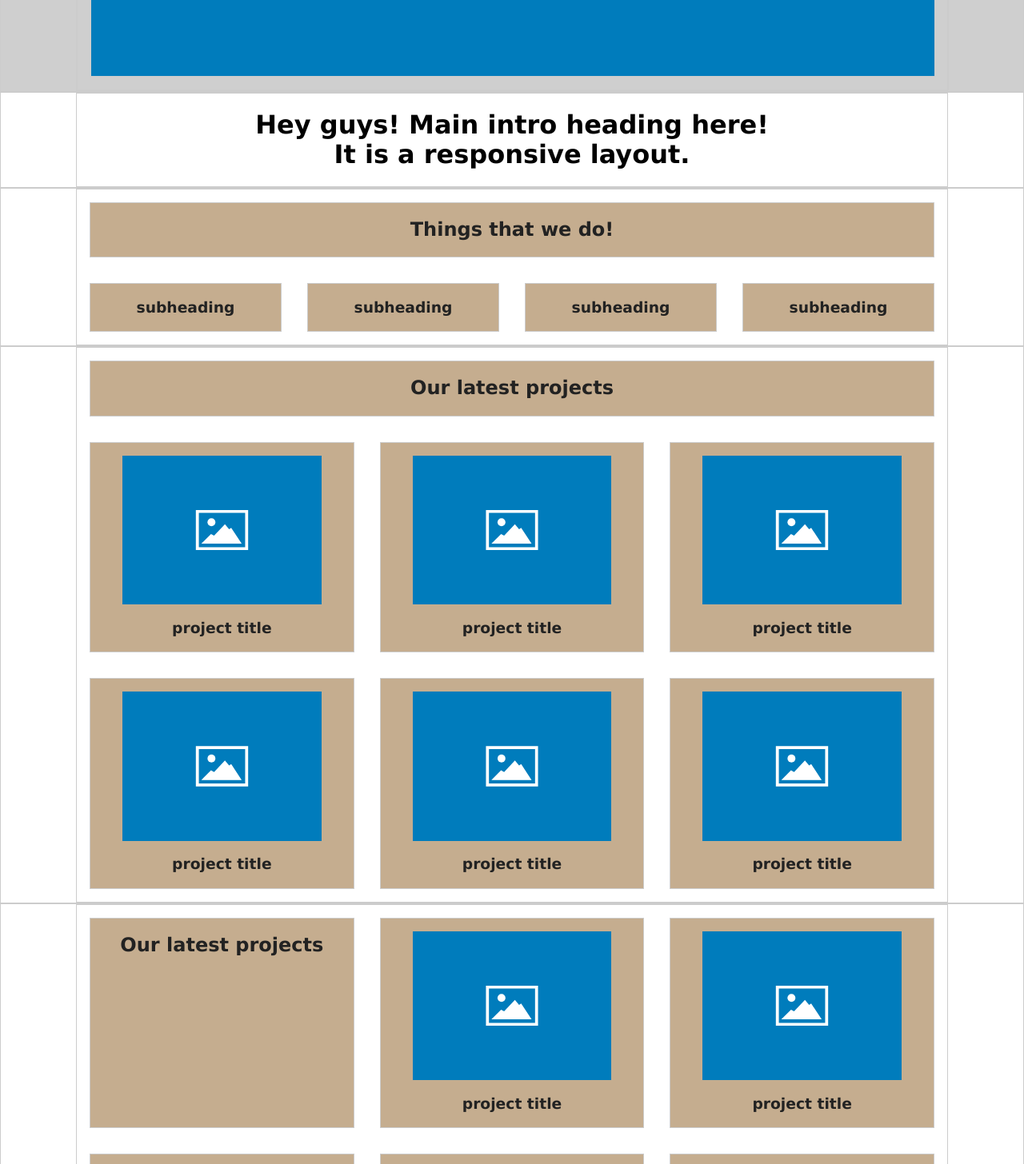
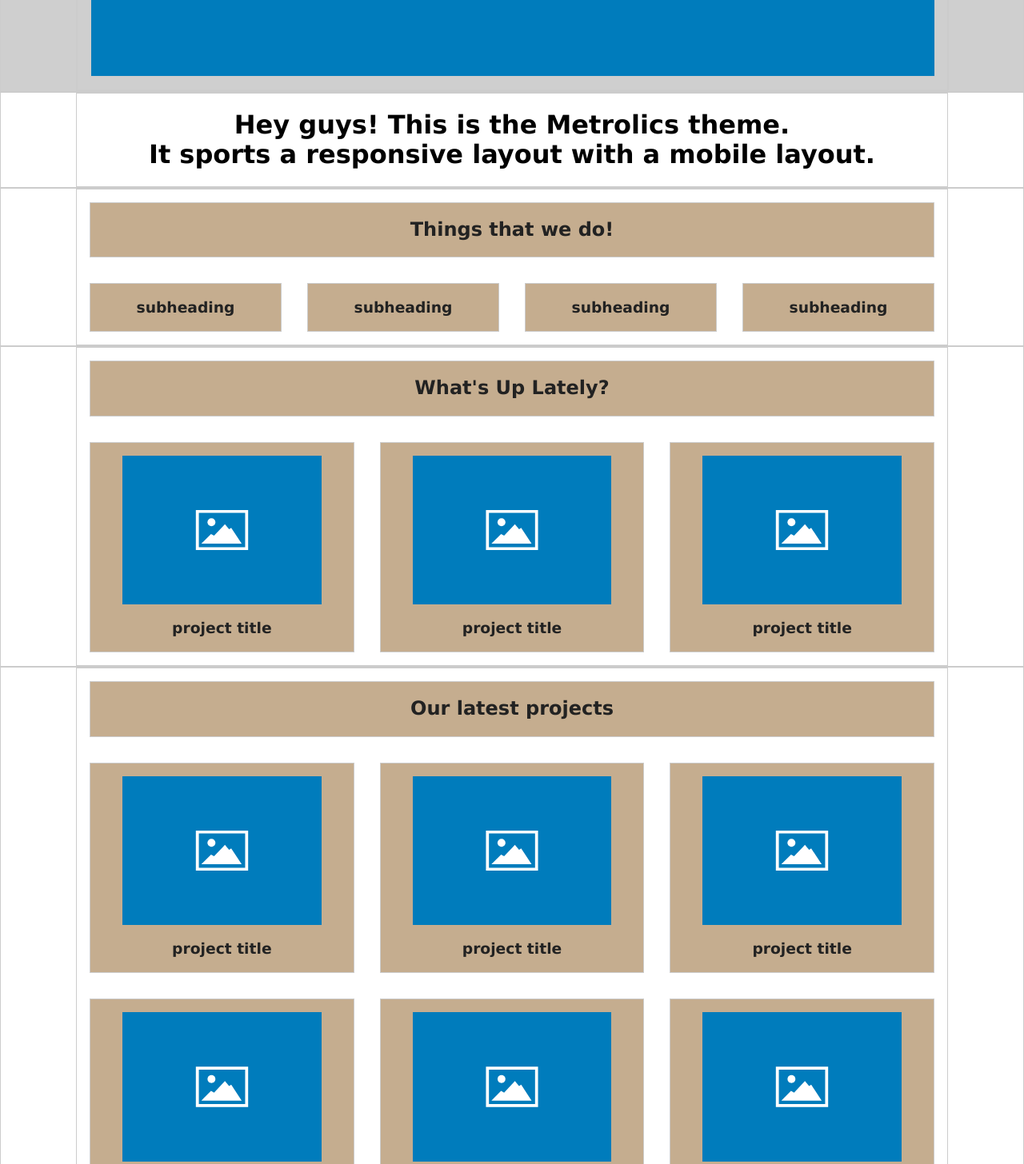
Before and after one commit to raha-the-creator/mdia2003-lab03, a website built with Parcel: page index.html in a window 1280 px wide. Shown: the part 720-2176 px from the top of the page at 80% size. Built offline with nearby package versions, Linux system fonts and the light colour scheme.

Commit message:
deleted extra elements and added some content

```diff
--- a/index.html
+++ b/index.html
@@ -40,8 +40,8 @@
     <div class="page__intro">
         <div class="row">
             <h1 class="heading">
-                Hey guys! Main intro heading here!<br>
-                It is a responsive layout.
+                Hey guys! This is the Metrolics theme.<br>
+                It sports a responsive layout with a mobile layout.
             </h1>
         </div>
     </div>
@@ -72,10 +72,10 @@
         <div class="row m-col-2 l-col-3">
             <div class="column span-full">
                 <h2 class="heading">
-                    Our latest projects
+                    What's Up Lately?
                 </h2>
             </div>
-            <div class="column">
+            <div class="column special-project">
                 <figure class="project">
                     <img src="img/content-placeholder.svg" alt="placeholder">
                     <figcaption class="project__caption">
@@ -90,32 +90,8 @@
                     <h3 class="heading">project title</h3>
                 </figcaption>
                 </figure>
-        </div> <!-- proj col ends here -->
-        <div class="column">
-                <figure class="project">
-                    <img src="img/content-placeholder.svg" alt="placeholder">
-                    <figcaption class="project__caption">
-                        <h3 class="heading">project title</h3>
-                    </figcaption>
-                </figure>
             </div> <!-- proj col ends here -->
-        <div class="column">
-                <figure class="project">
-                    <img src="img/content-placeholder.svg" alt="placeholder">
-                    <figcaption class="project__caption">
-                        <h3 class="heading">project title</h3>
-                    </figcaption>
-                </figure>
-            </div> <!-- proj col ends here -->
-        <div class="column">
-                <figure class="project">
-                    <img src="img/content-placeholder.svg" alt="placeholder">
-                    <figcaption class="project__caption">
-                        <h3 class="heading">project title</h3>
-                    </figcaption>
-                </figure>
-            </div> <!-- proj col ends here -->
-        <div class="column">
+            <div class="column">
                 <figure class="project">
                     <img src="img/content-placeholder.svg" alt="placeholder">
                     <figcaption class="project__caption">
@@ -128,7 +104,7 @@
 
     <section class="projects">
         <div class="row m-col-2 l-col-3">
-            <div class="column">
+            <div class="column span-full">
                 <h2 class="heading">
                     Our latest projects
                 </h2>
```
